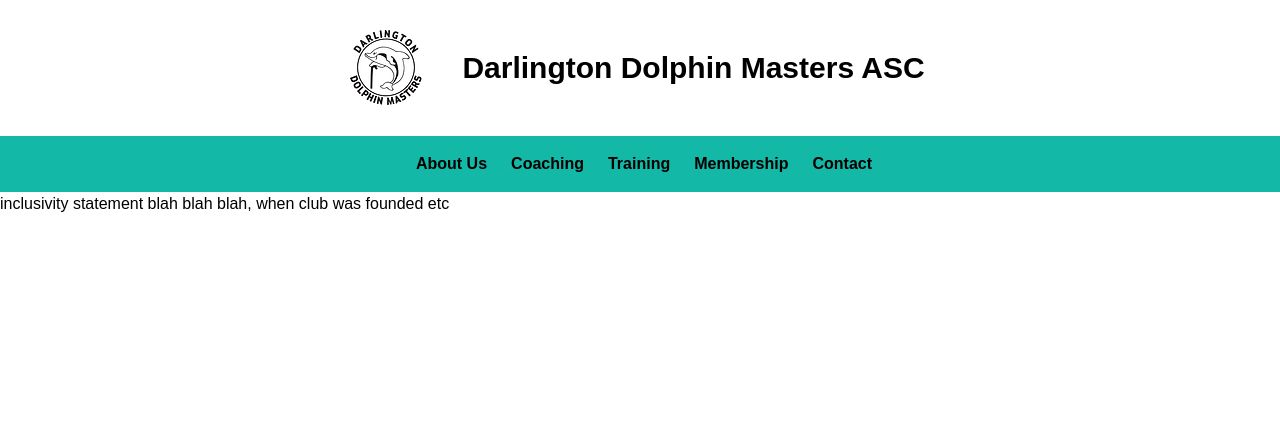
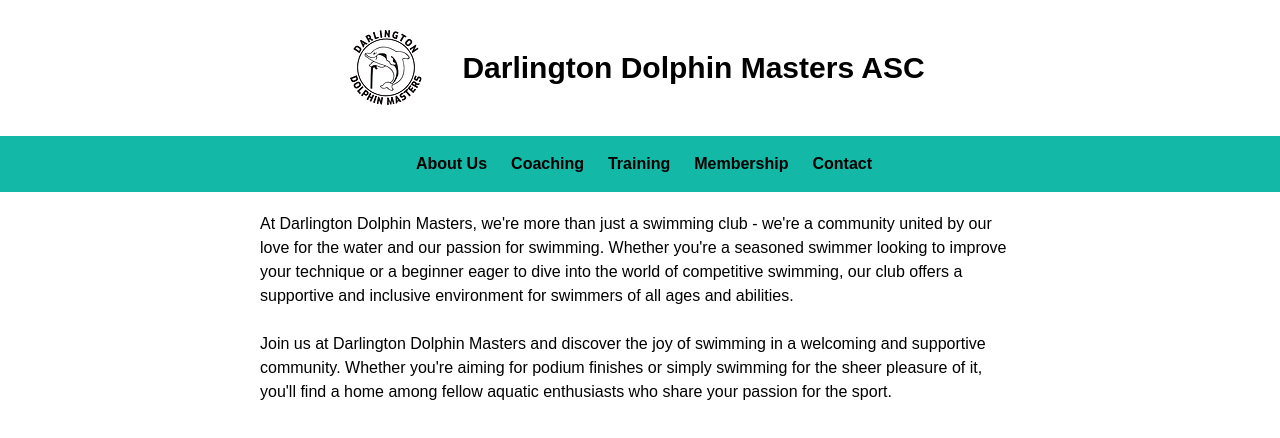
Before and after one commit to howellad/darlington-masters, a Nuxt app: page /aboutus in a window 1280 px wide. Shown: the top 438 px of the page. Built offline with nearby package versions, Linux system fonts and the light colour scheme.

Commit message:
adding some about us text and tidying up some bits

```diff
--- a/components/Card.vue
+++ b/components/Card.vue
@@ -1,16 +1,20 @@
 <template>
-    <div class="max-w-sm rounded overflow-hidden shadow-lg">
-        <div class="px-6 py-4">
+    <div class="rounded overflow-hidden shadow-lg">
+        <div class="px-10 py-5">
             <div class="font-bold text-xl mb-2" v-text="title"></div>
-            <p class="text-gray-700 text-base" v-text="bio">
-            </p>
+            <div class="sm:flex rounded justify-center">
+                <img v-if="img" v-bind:src="img" max-height="300" class="sm:mr-4"/>
+                <p class="text-f-700 text-base" v-text="bio"></p>
+            </div>
+
         </div>
     </div>
 </template>
 
 <script setup lang="ts">
 defineProps<{
-  title?: string
-  bio?: string
+    title?: string
+    bio?: string
+    img?: string
 }>()
 </script>
--- a/components/NavBar.vue
+++ b/components/NavBar.vue
@@ -3,7 +3,7 @@
     <div class="flex items-center justify-between px-4 py-3 sm:p-0">
       <div class="sm:hidden">
         <button @click="isOpen = !isOpen" type="button"
-          class="block text-gray-900 hover:text-white focus:text-white focus:outline-none">
+          class="block text-gray-900 hover:text-gray-300 focus:text-gray focus:outline-none">
           <svg class="h-6 w-6 fill-current" viewBox="0 0 24 24">
             <path v-if="isOpen" fill-rule="evenodd"
               d="M18.278 16.864a1 1 0 0 1-1.414 1.414l-4.829-4.828-4.828 4.828a1 1 0 0 1-1.414-1.414l4.828-4.829-4.828-4.828a1 1 0 0 1 1.414-1.414l4.829 4.828 4.828-4.828a1 1 0 1 1 1.414 1.414l-4.828 4.829 4.828 4.828z" />
@@ -15,15 +15,15 @@
     </div>
     <nav :class="isOpen ? 'block' : 'hidden justify-between'" class="px-2 pt-2 pb-4 sm:flex sm:p-0">
       <a href="/aboutus"
-        class="block px-2 py-1 text-gray font-semibold rounded hover:bg-gray-500 sm:mt-0 sm:ml-2">About Us</a>
+        class="block px-2 py-1 text-gray font-semibold rounded hover:bg-gray-300 sm:mt-0 sm:ml-2">About Us</a>
       <a href="/coachinfo"
-        class="mt-1 block px-2 py-1 text-gray font-semibold rounded hover:bg-gray-500 sm:mt-0 sm:ml-2">Coaching</a>
+        class="mt-1 block px-2 py-1 text-gray font-semibold rounded hover:bg-gray-300 sm:mt-0 sm:ml-2">Coaching</a>
       <a href="/training"
-        class="mt-1 block px-2 py-1 text-gray font-semibold rounded hover:bg-gray-500 sm:mt-0 sm:ml-2">Training</a>
+        class="mt-1 block px-2 py-1 text-gray font-semibold rounded hover:bg-gray-300 sm:mt-0 sm:ml-2">Training</a>
       <a href="/membership"
-        class="mt-1 block px-2 py-1 text-gray font-semibold rounded hover:bg-gray-500 sm:mt-0 sm:ml-2">Membership</a>
+        class="mt-1 block px-2 py-1 text-gray font-semibold rounded hover:bg-gray-300 sm:mt-0 sm:ml-2">Membership</a>
       <a href="/contact"
-        class="mt-1 block px-2 py-1 text-gray font-semibold rounded hover:bg-gray-500 sm:mt-0 sm:ml-2">Contact</a>
+        class="mt-1 block px-2 py-1 text-gray font-semibold rounded hover:bg-gray-300 sm:mt-0 sm:ml-2">Contact</a>
     </nav>
   </header>
 </template>
--- a/pages/aboutus.vue
+++ b/pages/aboutus.vue
@@ -1,5 +1,28 @@
 <template>
-    <h1>
-        inclusivity statement blah blah blah, when club was founded etc
-    </h1>
+    <div class="about-us">
+        <p>
+            At Darlington Dolphin Masters, we're more than just a swimming club - we're a community united by our love
+            for
+            the water and our passion for swimming. Whether you're a seasoned swimmer looking to improve your technique
+            or a
+            beginner eager to dive into the world of competitive swimming, our club offers a supportive and inclusive
+            environment for swimmers of all ages and abilities.
+        </p>
+        <br>
+        <p>
+            Join us at Darlington Dolphin Masters and discover the joy of swimming in a welcoming and supportive
+            community.
+            Whether you're aiming for podium finishes or simply swimming for the sheer pleasure of it, you'll find a
+            home
+            among fellow aquatic enthusiasts who share your passion for the sport.
+        </p>
+    </div>
 </template>
+
+<style>
+.about-us {
+  max-width: 800px;
+  margin: 0 auto;
+  padding: 20px;
+}
+</style>
--- a/pages/coachinfo.vue
+++ b/pages/coachinfo.vue
@@ -1,21 +1,17 @@
 <template>
-    <div class="px-4">
-        <div class="flex mb-4 justify-center -px-3 flex-wrap">
-            <div class="">
+    <div class="">
+        <div class="">
                 <Card title="Iain"
                     bio="Iain (left of photo) and Glen (right) have been coaching together for the past 11 years and have more than 30 years swimming coaching experience combined. They have coached primarily at grass roots and age group levels with great success, producing county, regional and national champions as well as a Team GB swimmer at the European Junior Championships.
  Their swimming philosophy is both simple and effective; swim fast! They train to race and believe in swimming at the right rate at the right time. Technically focussed, they place a big emphasis on quality over quantity.
  Their fun but serious attitudes are evident on poolside and will look to improve each swimmer’s technical, speed and endurance abilities.
- Always up for a challenge themselves, Iain & Glen have swam the English channel (Glen twice) and many open water long distance events. Iain has competed at the European and World Masters Championships." />
+ Always up for a challenge themselves, Iain & Glen have swam the English channel (Glen twice) and many open water long distance events. Iain has competed at the European and World Masters Championships." img="https://picsum.photos/300"/>
 
-            </div>
-            <div class="">
-                <Card class="col-span-2" title="Glen"
+                <Card title="Glen"
                     bio="Iain (left of photo) and Glen (right) have been coaching together for the past 11 years and have more than 30 years swimming coaching experience combined. They have coached primarily at grass roots and age group levels with great success, producing county, regional and national champions as well as a Team GB swimmer at the European Junior Championships.
  Their swimming philosophy is both simple and effective; swim fast! They train to race and believe in swimming at the right rate at the right time. Technically focussed, they place a big emphasis on quality over quantity.
  Their fun but serious attitudes are evident on poolside and will look to improve each swimmer’s technical, speed and endurance abilities.
- Always up for a challenge themselves, Iain & Glen have swam the English channel (Glen twice) and many open water long distance events. Iain has competed at the European and World Masters Championships." />
-            </div>
+ Always up for a challenge themselves, Iain & Glen have swam the English channel (Glen twice) and many open water long distance events. Iain has competed at the European and World Masters Championships." img="https://picsum.photos/300" />
         </div>
     </div>
 </template>
--- a/pages/contact.vue
+++ b/pages/contact.vue
@@ -3,7 +3,7 @@
     <div class="font-bold text-xl mb-2">Contact Us</div>
     <p>Feel free to reach out to us through the following channels:</p>
     <ul>
-      <li><strong>Email:</strong> ddmasc@gmail.com</li>
+      <li><strong>Email:</strong> ddmasc.secretary@gmail.com</li>
     </ul>
     <div class="social-links">
       <h2>Follow us on social media:</h2>
```
